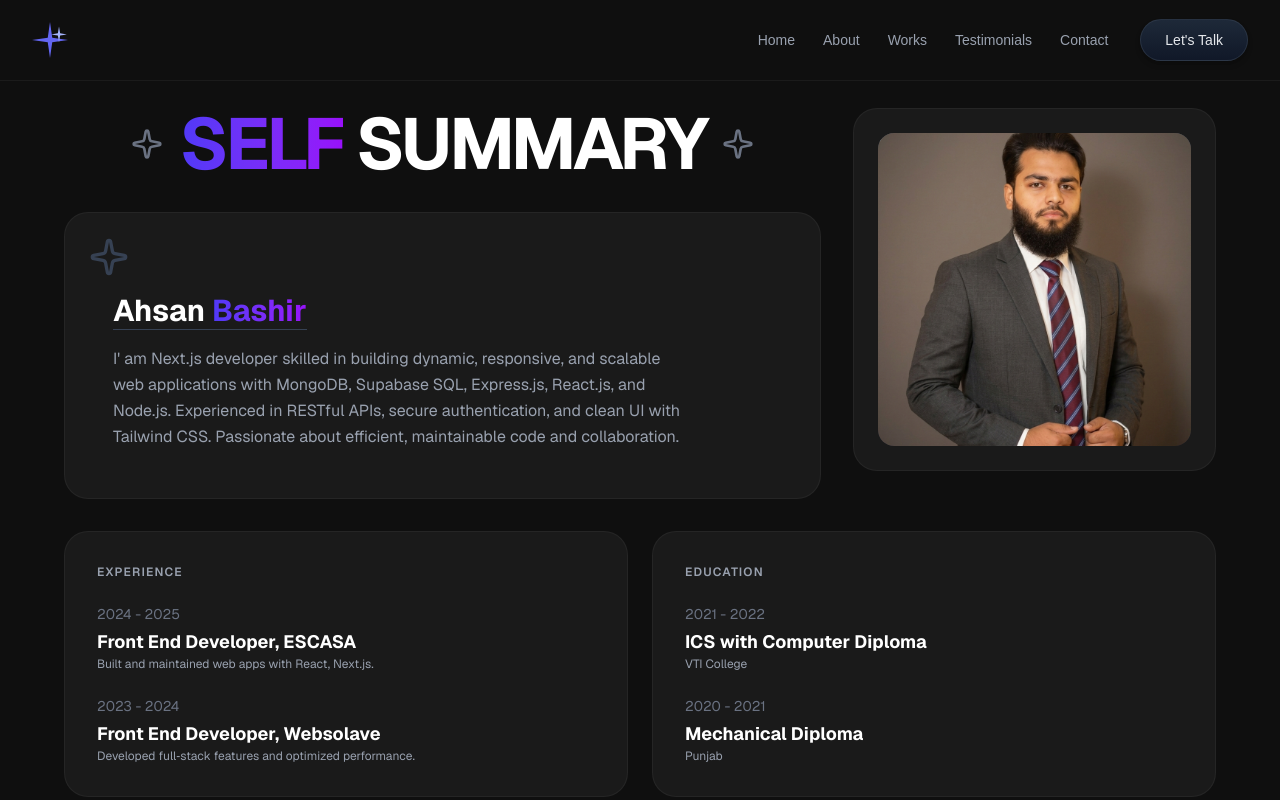
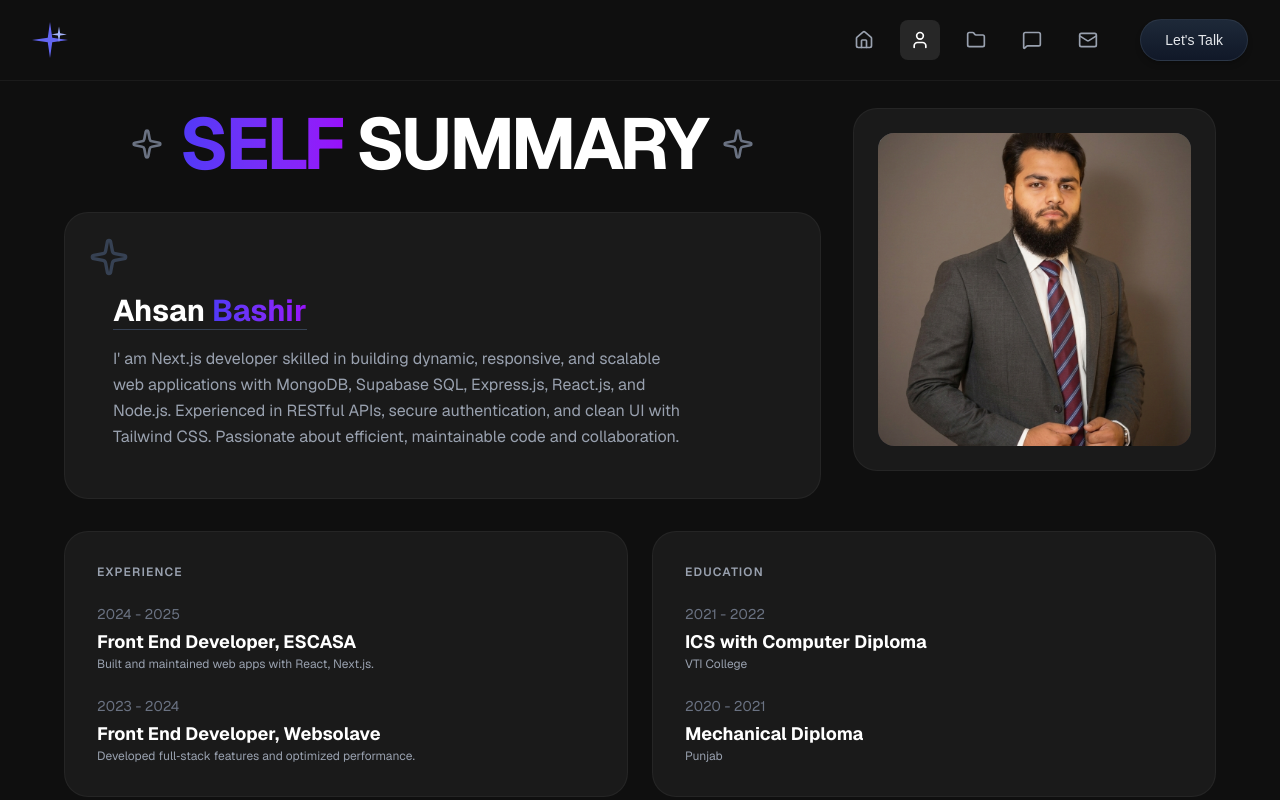
Before and after one commit to Malik-Ahsan-wq/Sparkle-folio, a Next.js app: page /about in a window 1280 px wide. Shown: the top 800 px of the page. Built offline with nearby package versions, Linux system fonts and the light colour scheme.

Commit message:
bilkulok

```diff
--- a/app/components/Navbar.tsx
+++ b/app/components/Navbar.tsx
@@ -1,20 +1,21 @@
 "use client";
 
 import Link from "next/link";
-import { Menu, X } from "lucide-react";
+import { Menu, X, Home, User, Folder, MessageSquare, Mail } from "lucide-react";
 import { useState } from "react";
-
+import { usePathname } from "next/navigation";
 
 const navItems = [
-  { label: "Home", href: "/" },
-  { label: "About", href: "/about" },
-  { label: "Works", href: "/works" },
-  { label: "Testimonials", href: "/testimonials" },
-  { label: "Contact", href: "/contact" },
+  { label: "Home", href: "/", icon: Home },
+  { label: "About", href: "/about", icon: User },
+  { label: "Works", href: "/works", icon: Folder },
+  { label: "Testimonials", href: "/testimonials", icon: MessageSquare },
+  { label: "Contact", href: "/contact", icon: Mail },
 ];
 
 export default function Navbar() {
   const [isOpen, setIsOpen] = useState(false);
+  const pathname = usePathname();
 
   return (
     <>
@@ -37,16 +38,33 @@ export default function Navbar() {
 
           {/* Desktop Navigation */}
           <div className="hidden items-center gap-8 md:flex">
-            <div className="flex items-center gap-7 text-sm font-medium text-gray-400">
-              {navItems.map((item) => (
+            <div className="flex items-center gap-4">
+              {navItems.map((item) => {
+                const isActive = pathname === item.href;
+                const Icon = item.icon;
+                return (
                   <Link
                     key={item.href}
                     href={item.href}
-                  className="transition-colors hover:text-white focus-visible:text-white focus-visible:outline-none focus-visible:ring-2 focus-visible:ring-indigo-500/50 rounded-sm"
+                    className="group relative"
                   >
+                    <div
+                      className={`
+                        p-2.5 rounded-lg transition-all duration-300
+                        ${isActive
+                          ? 'text-white bg-white/10'
+                          : 'text-gray-400 hover:text-white hover:bg-white/5'
+                        }
+                      `}
+                    >
+                      <Icon size={20} />
+                    </div>
+                    <span className="absolute -bottom-8 left-1/2 -translate-x-1/2 px-2 py-1 bg-gray-900 text-white text-xs rounded opacity-0 group-hover:opacity-100 transition-opacity duration-200 whitespace-nowrap">
                       {item.label}
+                    </span>
                   </Link>
-              ))}
+                );
+              })}
             </div>
 
             {/* CTA */}
@@ -113,17 +131,28 @@ export default function Navbar() {
           </button>
         </div>
 
-        <div className="flex flex-col px-6 py-10 gap-6 text-lg bg-black font-medium">
-          {navItems.map((item) => (
+        <div className="flex flex-col px-6 py-10 gap-4 bg-black">
+          {navItems.map((item) => {
+            const isActive = pathname === item.href;
+            const Icon = item.icon;
+            return (
               <Link
                 key={item.href}
                 href={item.href}
-              className="text-gray-300  hover:text-white transition-colors focus-visible:text-white focus-visible:outline-none focus-visible:ring-2 focus-visible:ring-indigo-500 rounded-md px-3 py-2"
+                className={`
+                  flex items-center gap-4 px-4 py-3 rounded-xl transition-all duration-300
+                  ${isActive
+                    ? 'bg-indigo-600 text-white shadow-lg shadow-indigo-500/30'
+                    : 'text-gray-300 hover:bg-white/10 hover:text-white'
+                  }
+                `}
                 onClick={() => setIsOpen(false)}
               >
-              {item.label}
+                <Icon size={22} />
+                <span className="text-base font-medium">{item.label}</span>
               </Link>
-          ))}
+            );
+          })}
 
           <Link
             href="/contact"
```
Lines whose indentation alone changed are shown as unchanged.
